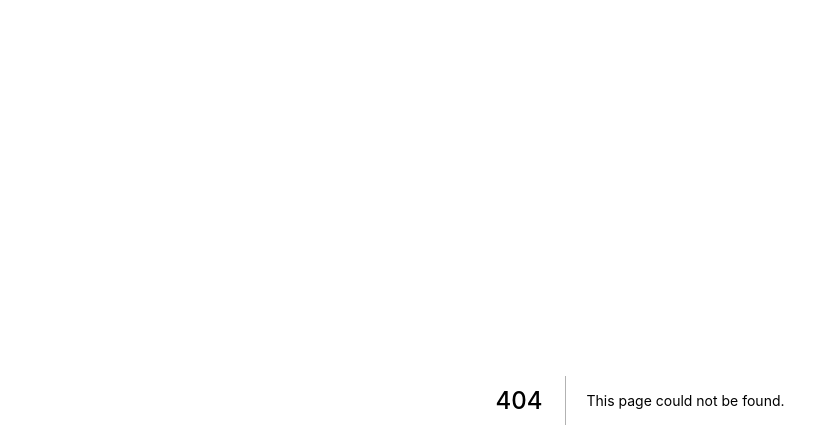
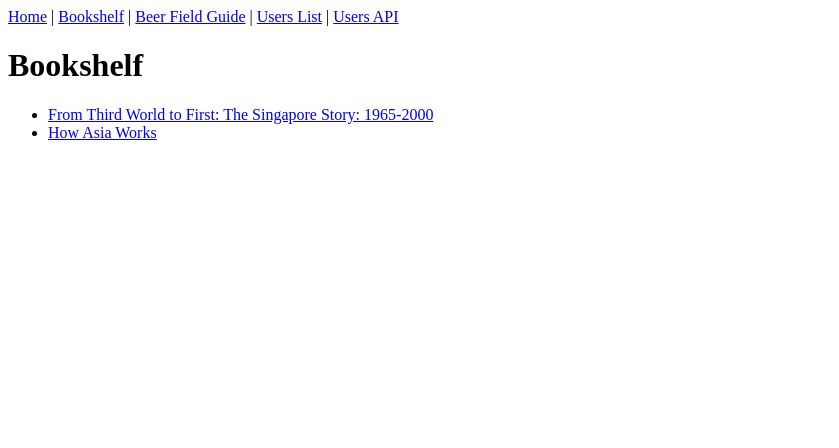
Before and after one commit to zackhsi/site, a Next.js app: page /bookshelf in a window 1280 px wide. Before the commit this address had no page. Shown: the top 448 px of the page, without its empty margins (0-839 px from the left). Built offline with nearby package versions, Linux system fonts and the light colour scheme.

Commit message:
Create bookshelf and beer field guide

```diff
--- a/components/Layout.tsx
+++ b/components/Layout.tsx
@@ -20,6 +20,14 @@
           <a>Home</a>
         </Link>{" "}
         |{" "}
+        <Link href="/bookshelf">
+          <a>Bookshelf</a>
+        </Link>{" "}
+        |{" "}
+        <Link href="/beer-field-guide">
+          <a>Beer Field Guide</a>
+        </Link>{" "}
+        |{" "}
         <Link href="/users">
           <a>Users List</a>
         </Link>{" "}
--- /dev/null
+++ b/pages/bookshelf.tsx
@@ -0,0 +1,21 @@
+import Layout from "../components/Layout";
+
+const Bookshelf = () => (
+  <Layout title="Bookshelf">
+    <h1>Bookshelf</h1>
+    <ul>
+      <li>
+        <a href="https://www.amazon.com/Third-World-First-Singapore-1965-2000/dp/0060197765">
+          From Third World to First: The Singapore Story: 1965-2000
+        </a>
+      </li>
+      <li>
+        <a href="https://www.amazon.com/How-Asia-Works-Joe-Studwell/dp/0802121322">
+          How Asia Works
+        </a>
+      </li>
+    </ul>
+  </Layout>
+);
+
+export default Bookshelf;
```
Also changed, not shown: pages/beer-field-guide.tsx (added, +15 -0 lines).
